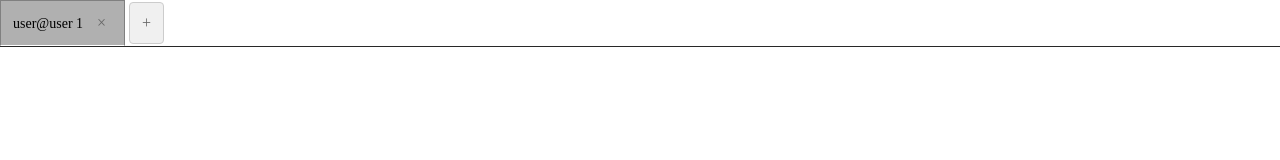
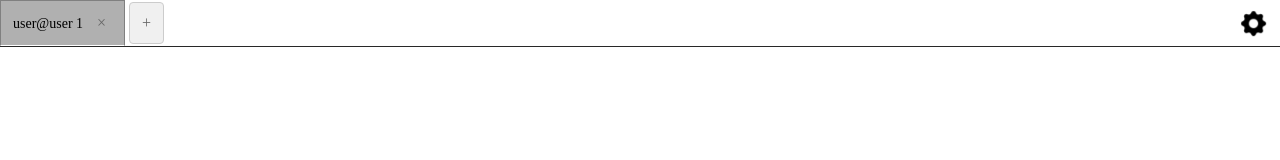
Before and after one commit to Cryplo/MHacks25, a React (Vite) app in the folder src/renderer/: page / in a window 1280 px wide. Shown: the top 160 px of the page. Built offline with nearby package versions, Linux system fonts and the light colour scheme.

Commit message:
Added settings to hide terminal

```diff
--- a/src/renderer/src/components/Tabs.css
+++ b/src/renderer/src/components/Tabs.css
@@ -17,9 +17,35 @@
   padding: 0;
   margin: 0;
   overflow-x: auto;
-  width: 100%;
+  width: 94vw;
   max-width: 100vw; /* Prevent extending beyond viewport */
   box-sizing: border-box;
+}
+
+.settings-button {
+  background: none;
+  border: none;
+  cursor: pointer;
+  padding: 8px;
+  position: absolute;
+  z-index: 10;
+  display: inline-flex;
+  align-items: center;
+  justify-content: center;
+  top: 3px; /* Align to top */
+  right: 6px; /* Align to right */
+}
+
+.settings-button:hover {
+  background-color: #f0f0f0;
+  border-radius: 4px;
+}
+
+.settings-icon {
+  width: 25px;
+  height: auto;
+  pointer-events: none; /* This is correct - prevents the image from intercepting clicks */
+  display: block;
 }
 
 .tabs-list::-webkit-scrollbar {
--- a/src/renderer/src/components/Tabs.tsx
+++ b/src/renderer/src/components/Tabs.tsx
@@ -1,6 +1,8 @@
 import { useState, useEffect, JSX } from 'react'
-import  Terminal  from './Terminal';
+import Terminal from './Terminal';
 import './Tabs.css';
+import settingsIcon from '../../../../resources/settings.png'
+
 
 interface Tabs {
   id: string;
@@ -15,13 +17,18 @@ interface TabsProps {
 const Tabs: React.FC<TabsProps> = ({ onActiveTabChange }) => {
   const [tabs, setTabs] = useState<Tabs[]>([]);
   const [activeTabId, setActiveTabId] = useState('');
-  const [isHidden, setIsHidden] = useState(false);
+  const [isAddTabHidden, setIsAddTabHidden] = useState(false);
+  const [isSettingsHidden, setIsSettingsHidden] = useState(true);
 
   useEffect(() => {
     if (tabs.length === 0) {
       handleNewTab();
     }
   }, []);
+
+  const handleSettingsClick = () => {
+    setIsSettingsHidden(!isSettingsHidden);
+  };
 
   const handleTabClick = (tabId: string) => {
     setActiveTabId(tabId);
@@ -37,7 +44,7 @@ const Tabs: React.FC<TabsProps> = ({ onActiveTabChange }) => {
 
     // Show the button again if we go below 10 tabs
     if (newTabs.length < 10) {
-      setIsHidden(false);
+      setIsAddTabHidden(false);
     }
 
     if (activeTabId === tabId) {
@@ -55,9 +62,11 @@ const Tabs: React.FC<TabsProps> = ({ onActiveTabChange }) => {
 
   const handleNewTab = () => {
     if (tabs.length >= 10) {
-      setIsHidden(true)
+      setIsAddTabHidden(true)
       return;
     }
+    setIsSettingsHidden(true)
+
     const existingIds = tabs.map((t) => parseInt(t.id, 10)).filter((id) => !isNaN(id));
     const maxId = existingIds.length > 0 ? Math.max(...existingIds) : 0;
     const newTabId = (maxId + 1).toString();
@@ -73,7 +82,8 @@ const Tabs: React.FC<TabsProps> = ({ onActiveTabChange }) => {
 
   return (
     <div>
-      <div className="tabs-container">
+      <div
+        className="tabs-container">
         <div className="tabs-list">
           {tabs.map((tab) => (
             <div
@@ -96,13 +106,24 @@ const Tabs: React.FC<TabsProps> = ({ onActiveTabChange }) => {
           <button
             className="new-tab-button"
             onClick={handleNewTab}
-            style={{ opacity: isHidden ? 0 : 1 }}
+            style={{ visibility: isAddTabHidden ? 'hidden' : 'visible' }}
           >
             +
           </button>
         </div>
       </div>
-      <div className="tab-content">
+      <button
+        className="settings-button"
+        onClick={handleSettingsClick}
+      >
+        <img
+          src={settingsIcon}
+          alt="Settings"
+          className="settings-icon"
+        />
+      </button>
+      <div className="tab-content"
+        style={{ display: isSettingsHidden ? 'block' : 'none' }}>
         {tabs.map((tab) => (
           <div
             key={tab.id}
@@ -113,6 +134,11 @@ const Tabs: React.FC<TabsProps> = ({ onActiveTabChange }) => {
           </div>
         ))}
       </div>
+      <div className="settings-page"
+        style={{ display: isSettingsHidden ? 'none' : 'block' }}
+      >
+
+      </div>
     </div>
   );
 };
```
Also changed, not shown: resources/settings.png (added).
